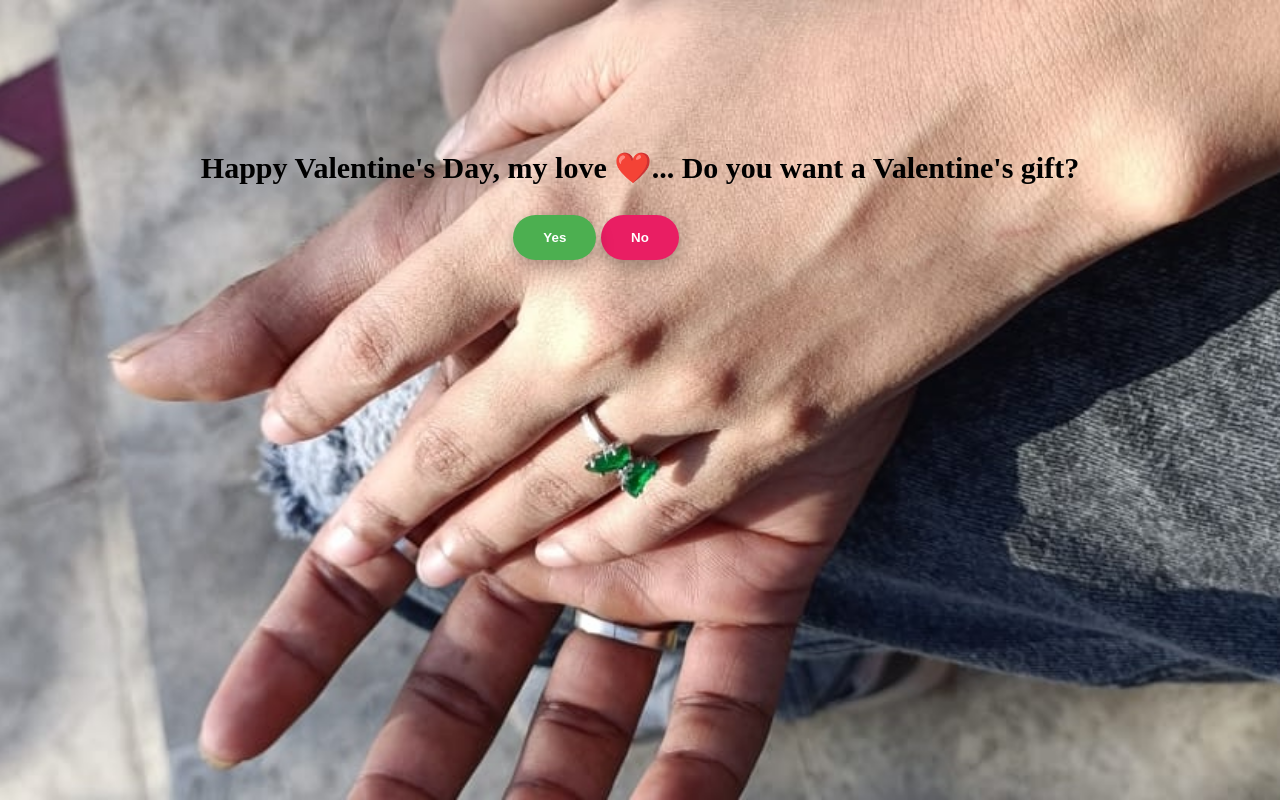
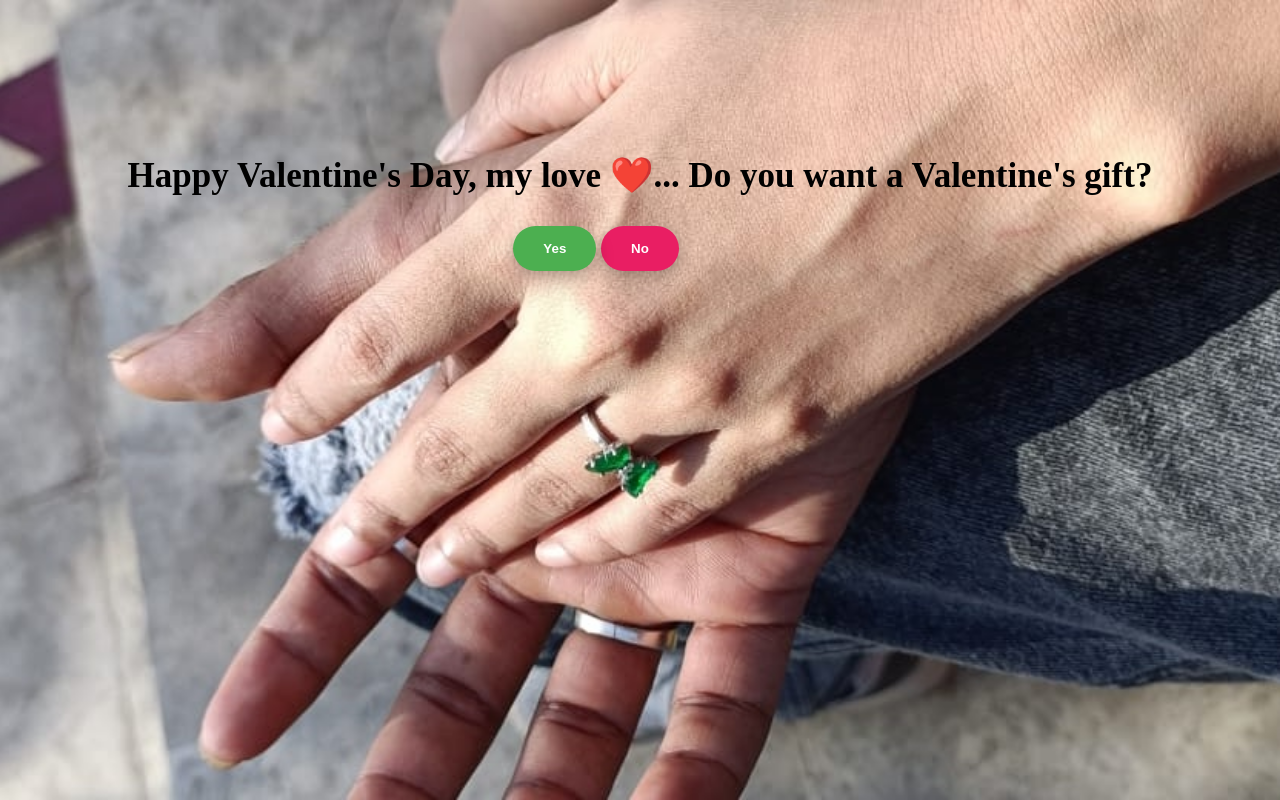
Before and after one commit to Amrapalipalkar/funTech, a React (Create React App) app: page / in a window 1280 px wide. Built offline with nearby package versions, Linux system fonts and the light colour scheme.

Commit message:
Update SlipperyButton.css

```diff
--- a/src/Components/SlipperyButton/SlipperyButton.css
+++ b/src/Components/SlipperyButton/SlipperyButton.css
@@ -13,7 +13,7 @@
 }
 
 .slipperyButton .question {
-    font-size: 30px;
+    font-size: 35px;
     margin-bottom: 20px;
     padding-top: 120px;
     font-weight: 900;
```
